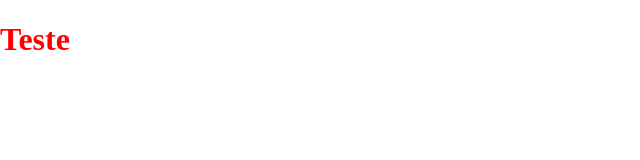
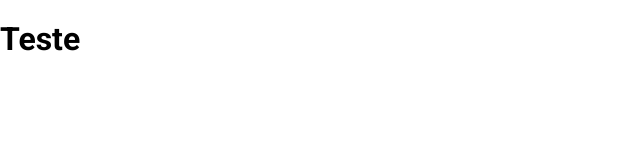
Before and after one commit to wesleyav/dio-desafio-construindo-uma-pokedex-com-javascript, a plain HTML site: page index.html in a window 1280 px wide. Shown: the whole page, without its empty margins (0-640 px from the left). Drawn offline with nearby package versions, Linux system fonts and the light colour scheme.

Commit message:
Adiciona a fonte Roboto

```diff
--- a/assets/css/global.css
+++ b/assets/css/global.css
@@ -1,3 +1,3 @@
-h1 {
-    color: red;
+* {
+    font-family: 'Roboto', sans-serif;
 }
--- a/index.html
+++ b/index.html
@@ -4,9 +4,18 @@
 <head>
   <meta charset="UTF-8" />
   <meta name="viewport" content="width=device-width, initial-scale=1.0" />
+
+  <!-- Normalize CSS-->
   <link rel="stylesheet" href="https://cdnjs.cloudflare.com/ajax/libs/normalize/8.0.1/normalize.min.css"
     integrity="sha512-NhSC1YmyruXifcj/KFRWoC561YpHpc5Jtzgvbuzx5VozKpWvQ+4nXhPdFgmx8xqexRcpAglTj9sIBWINXa8x5w=="
     crossorigin="anonymous" referrerpolicy="no-referrer" />
+
+  <!-- Font Roboto -->
+  <link rel="preconnect" href="https://fonts.googleapis.com">
+  <link rel="preconnect" href="https://fonts.gstatic.com" crossorigin>
+  <link href="https://fonts.googleapis.com/css2?family=Roboto:wght@100;300;500;700&display=swap" rel="stylesheet">
+
+  <!-- Global CSS -->
   <link rel="stylesheet" href="/assets/css/global.css">
   <title>Pokédex</title>
 </head>
```
Also changed, not shown: 1 other file.
